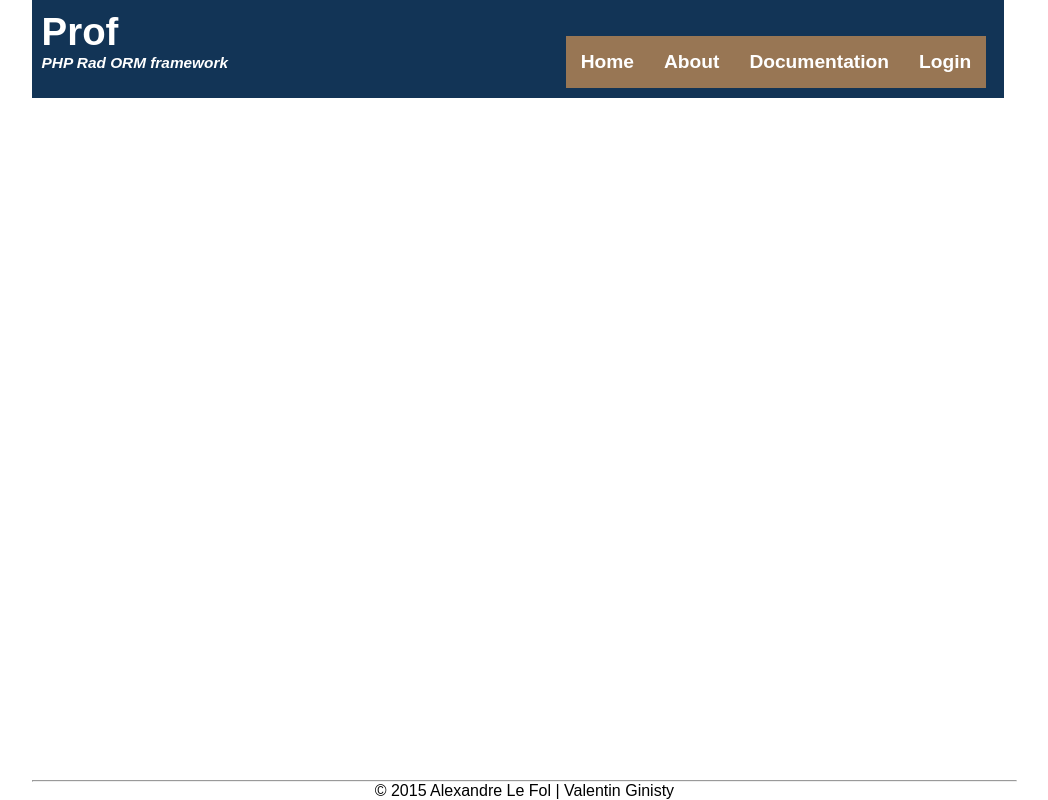
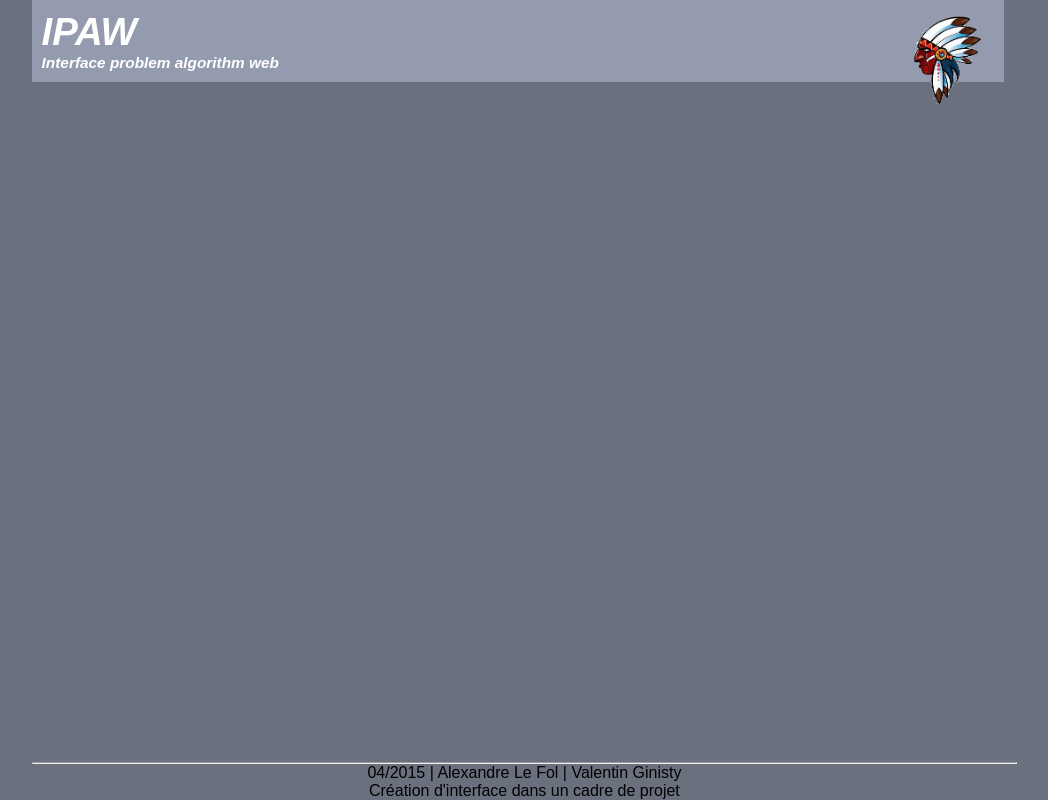
Before and after one commit to Tintino54/interfaceweb, a PHP site: page / in a window 1280 px wide. Shown: the whole page, without its empty margins (122-1170 px from the left). Run offline with PHP 8.4, Linux system fonts and the light colour scheme.

Commit message:
implémentation CSS

```diff
--- a/index.php
+++ b/index.php
@@ -7,7 +7,7 @@ require_once("view/Forms/FormFieldPassword.php");
 require_once("view/Forms/FormFieldSelect.php");
 require_once("view/Forms/FormFieldSubmit.php");
 
-$document = new Document("view/style.css");
+$document = new Document("view/style.css", "", "utf8");
 $document->begin();
 $document->header();
 $document->beginSection("corpPage", "formdiv");
--- a/mydingdingdong.txt
+++ /dev/null
@@ -1,3 +0,0 @@
-hello
-j'aime les gauffres
-c'est très bon
--- a/view/Document.php
+++ b/view/Document.php
@@ -27,15 +27,10 @@ class Document {
 	public function header(){
 		echo '<header id="mainHeader">';
         echo '<div id="mainTitle">';
-        echo '<h1>Prof</h1>';
-        echo '<h2>PHP Rad ORM framework</h2>';
+        echo '<h1>IPAW</h1>';
+        echo '<h2>Interface problem algorithm web</h2>';
         echo '</div>';
-        echo '<ul id="tabs">';
-        echo  '<li><a href="../index.php">Home</a></li>';
-        echo   '<li><a href="#">About</a></li>';
-        echo  '<li><a href="#">Documentation</a></li>';
-        echo   '<li><a href="#">Login</a></li>';
-        echo '</ul>';
+        echo '<img src="./view/American-Native3.gif" alt="logo" height="100" width="100" style = "float: right">';
 		echo '</header>';
 	}
 
@@ -43,7 +38,8 @@ class Document {
 	public function end() {
 		echo '<footer>';
         echo '<hr>';
-        echo '<p>© 2015 Alexandre Le Fol | Valentin Ginisty</p>';
+        echo '<p>04/2015 | Alexandre Le Fol | Valentin Ginisty</p>';
+        echo "<p>Création d'interface dans un cadre de projet</p>";
 		echo '</footer>';
 		echo '</body>';
 		echo '</html>';
--- a/view/style.css
+++ b/view/style.css
@@ -1,7 +1,7 @@
 body {
 	font-family: sans-serif;
 	font-size: 1em;
-	background: #fff;
+	background: #6B707E;
 	margin-left: 12%;
 	margin-right: 12%;
 	padding: 0;
@@ -17,7 +17,7 @@ a{
 }
 
 #mainHeader{
-	background-color: #123456;
+	background-color: #959BAF;
 	color: white;
 	padding: 10px;
 	margin-bottom: 15px;
@@ -27,10 +27,10 @@ a{
 	display: inline-block;
 	width: 55%;
 	font-size: 1.2em;
+	font-style: italic;
 }
 
 #mainTitle h2{
-	font-style: italic;
 	font-size: 0.8em;
 }
 
```
Also changed, not shown: American-Native3.jpg (deleted), view/American-Native3.gif (added).
